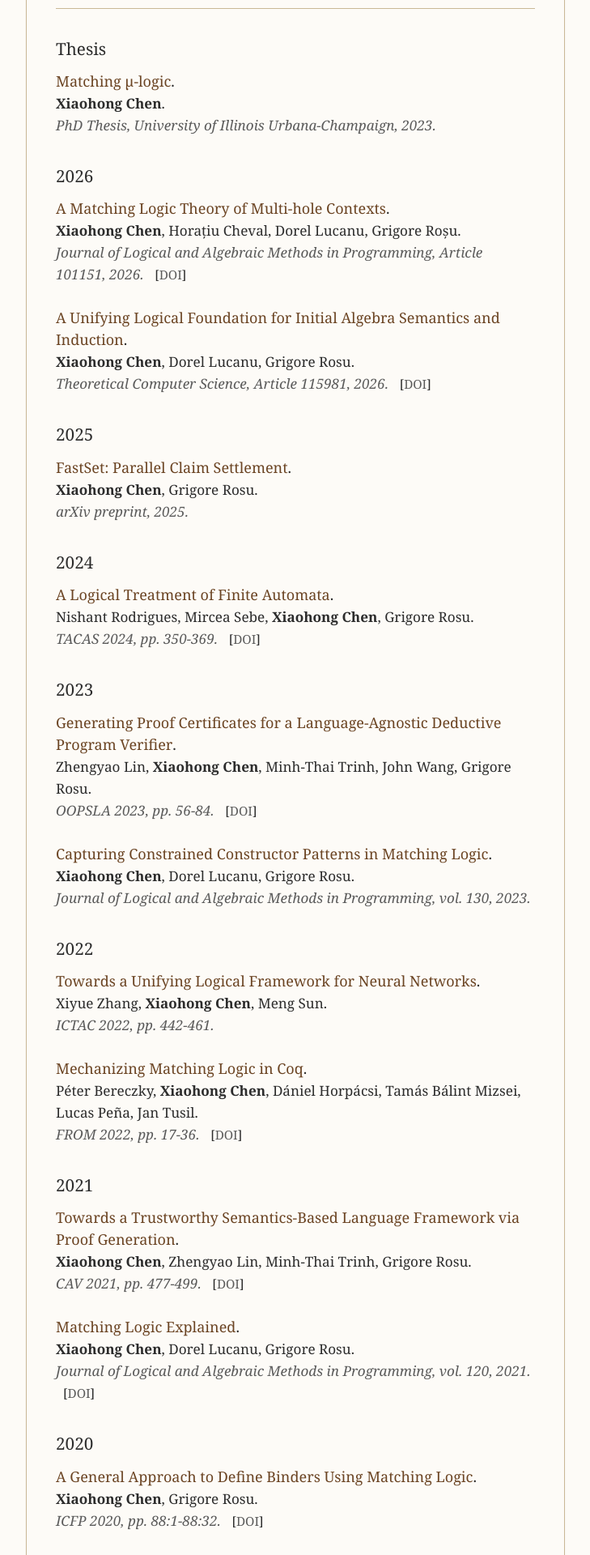
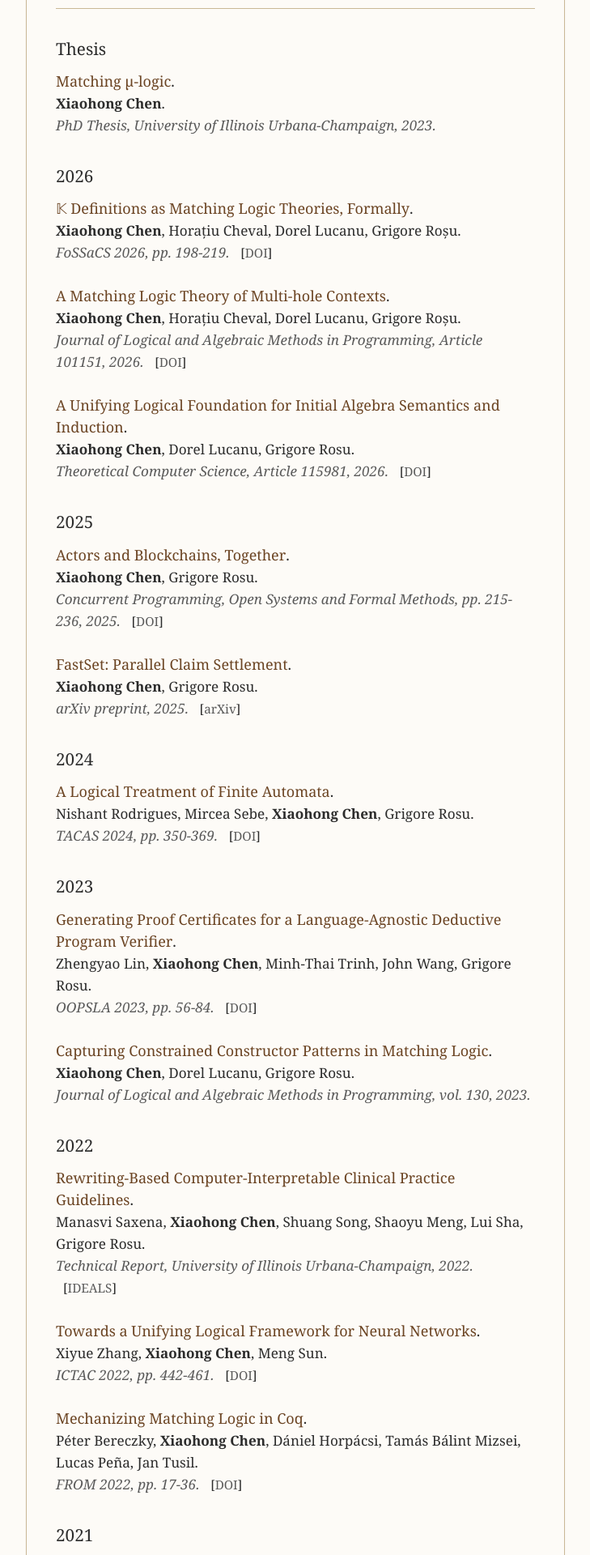
Before and after one commit to xc93/xc93.github.io, a Jekyll site: the page built from publications.html, in a window 1280 px wide. Shown: the part 325-2245 px from the top of the page at 81% size, without its empty margins (275-1004 px from the left). Built offline with Jekyll 4.4.1, drawn with Linux system fonts in a browser that asks for light colours; some web fonts are replaced.

Commit message:
Add Scholar link and publication PDFs

```diff
--- a/assets/css/custom.css
+++ b/assets/css/custom.css
@@ -265,6 +265,12 @@ li::marker {
   color: var(--color-bg);
 }
 
+.contact-icons svg {
+  width: 1.25rem;
+  height: 1.25rem;
+  fill: currentColor;
+}
+
 .bio-list {
   list-style: none;
   padding: 0;
--- a/publications.html
+++ b/publications.html
@@ -20,6 +20,12 @@ title: Publications
 <h3>2026</h3>
 <ul class="pub-list">
   <li>
+    <a target="_blank" href="/assets/paper-2026-fossacs-k-definitions.pdf">𝕂 Definitions as Matching Logic Theories, Formally</a>.<br>
+    <span class="authors"><span class="me">Xiaohong Chen</span>, Horațiu Cheval, Dorel Lucanu, Grigore Roșu.</span><br>
+    <span class="venue">FoSSaCS 2026, pp. 198-219.</span>
+    <span class="links">[<a target="_blank" href="https://doi.org/10.1007/978-3-032-22730-0_10">DOI</a>]</span>
+  </li>
+  <li>
     <a target="_blank" href="https://doi.org/10.1016/j.jlamp.2026.101151">A Matching Logic Theory of Multi-hole Contexts</a>.<br>
     <span class="authors"><span class="me">Xiaohong Chen</span>, Horațiu Cheval, Dorel Lucanu, Grigore Roșu.</span><br>
     <span class="venue">Journal of Logical and Algebraic Methods in Programming, Article 101151, 2026.</span>
@@ -36,9 +42,16 @@ title: Publications
 <h3>2025</h3>
 <ul class="pub-list">
   <li>
-    <a target="_blank" href="https://arxiv.org/abs/2506.23395">FastSet: Parallel Claim Settlement</a>.<br>
+    <a target="_blank" href="/assets/paper-2025-actors-blockchains.pdf">Actors and Blockchains, Together</a>.<br>
+    <span class="authors"><span class="me">Xiaohong Chen</span>, Grigore Rosu.</span><br>
+    <span class="venue">Concurrent Programming, Open Systems and Formal Methods, pp. 215-236, 2025.</span>
+    <span class="links">[<a target="_blank" href="https://doi.org/10.1007/978-3-032-05291-9_9">DOI</a>]</span>
+  </li>
+  <li>
+    <a target="_blank" href="/assets/paper-2025-fastset.pdf">FastSet: Parallel Claim Settlement</a>.<br>
     <span class="authors"><span class="me">Xiaohong Chen</span>, Grigore Rosu.</span><br>
     <span class="venue">arXiv preprint, 2025.</span>
+    <span class="links">[<a target="_blank" href="https://arxiv.org/abs/2506.23395">arXiv</a>]</span>
   </li>
 </ul>
 
@@ -70,9 +83,16 @@ title: Publications
 <h3>2022</h3>
 <ul class="pub-list">
   <li>
-    <a target="_blank" href="https://doi.org/10.1007/978-3-031-17715-6_28">Towards a Unifying Logical Framework for Neural Networks</a>.<br>
+    <a target="_blank" href="/assets/paper-2022-clinical-guidelines.pdf">Rewriting-Based Computer-Interpretable Clinical Practice Guidelines</a>.<br>
+    <span class="authors">Manasvi Saxena, <span class="me">Xiaohong Chen</span>, Shuang Song, Shaoyu Meng, Lui Sha, Grigore Rosu.</span><br>
+    <span class="venue">Technical Report, University of Illinois Urbana-Champaign, 2022.</span>
+    <span class="links">[<a target="_blank" href="https://hdl.handle.net/2142/116016">IDEALS</a>]</span>
+  </li>
+  <li>
+    <a target="_blank" href="/assets/paper-2022-ictac-neural-networks.pdf">Towards a Unifying Logical Framework for Neural Networks</a>.<br>
     <span class="authors">Xiyue Zhang, <span class="me">Xiaohong Chen</span>, Meng Sun.</span><br>
     <span class="venue">ICTAC 2022, pp. 442-461.</span>
+    <span class="links">[<a target="_blank" href="https://doi.org/10.1007/978-3-031-17715-6_28">DOI</a>]</span>
   </li>
   <li>
     <a target="_blank" href="/assets/paper-2022-from-coq.pdf">Mechanizing Matching Logic in Coq</a>.<br>
@@ -161,7 +181,7 @@ title: Publications
 <h3>2017</h3>
 <ul class="pub-list">
   <li>
-    <a target="_blank" href="https://doi.org/10.1007/978-3-319-68690-5_23">Improving Probability Estimation Through Active Probabilistic Model Learning</a>.<br>
+    <a target="_blank" href="/assets/paper-2017-icfem-probability-estimation.pdf">Improving Probability Estimation Through Active Probabilistic Model Learning</a>.<br>
     <span class="authors">Jingyi Wang, <span class="me">Xiaohong Chen</span>, Jun Sun, Shengchao Qin.</span><br>
     <span class="venue">ICFEM 2017, pp. 379-395.</span>
     <span class="links">[<a target="_blank" href="https://doi.org/10.1007/978-3-319-68690-5_23">DOI</a>]</span>
@@ -171,13 +191,13 @@ title: Publications
 <h3>2016</h3>
 <ul class="pub-list">
   <li>
-    <a target="_blank" href="https://doi.org/10.1007/978-3-319-48989-6_28">Towards Concolic Testing for Hybrid Systems</a>.<br>
+    <a target="_blank" href="/assets/paper-2016-fm-concolic-testing.pdf">Towards Concolic Testing for Hybrid Systems</a>.<br>
     <span class="authors">Pingfan Kong, Yi Li, <span class="me">Xiaohong Chen</span>, Jun Sun, Meng Sun, Jingyi Wang.</span><br>
     <span class="venue">FM 2016, pp. 460-478.</span>
     <span class="links">[<a target="_blank" href="https://doi.org/10.1007/978-3-319-48989-6_28">DOI</a>]</span>
   </li>
   <li>
-    <a target="_blank" href="https://doi.org/10.3390/s16111810">Component-Based Modelling for Scalable Smart City Systems Interoperability</a>.<br>
+    <a target="_blank" href="/assets/paper-2016-sensors-smart-city.pdf">Component-Based Modelling for Scalable Smart City Systems Interoperability</a>.<br>
     <span class="authors">Esther Palomar, <span class="me">Xiaohong Chen</span>, Zhiming Liu, Sabita Maharjan, Jonathan P. Bowen.</span><br>
     <span class="venue">Sensors, vol. 16(11), 2016.</span>
     <span class="links">[<a target="_blank" href="https://doi.org/10.3390/s16111810">DOI</a>]</span>
```
Also changed, not shown: index.markdown (+8 -1 lines), 8 other files.
